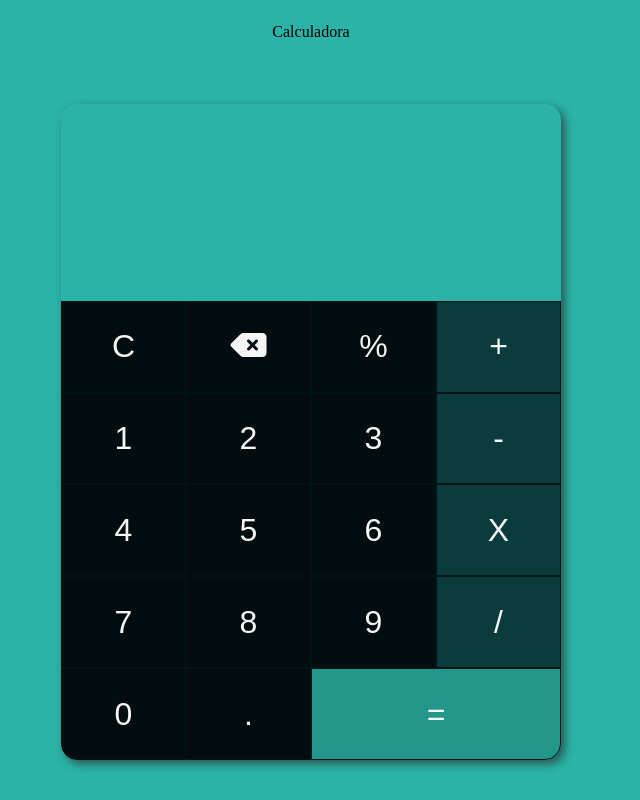
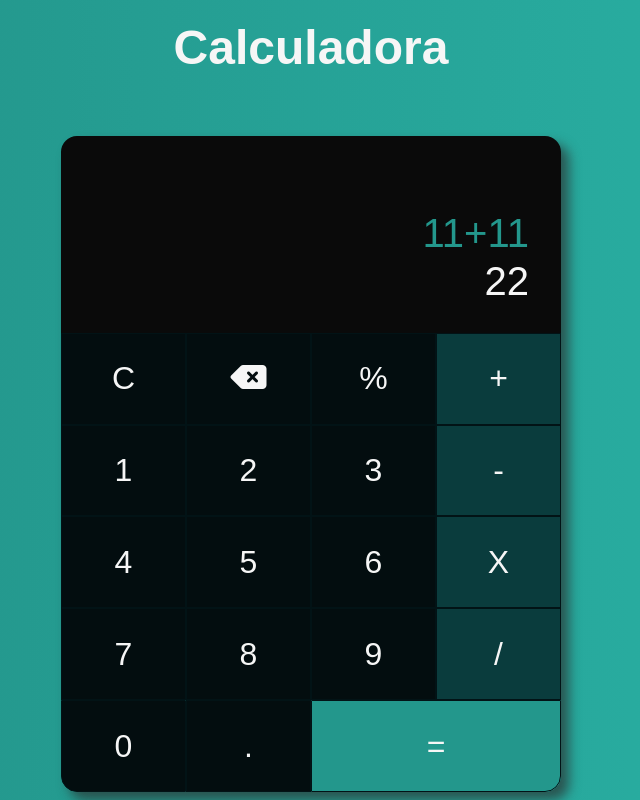
Before and after one commit to AkamineFabio/ExerciciosJS, a plain HTML site: page Calculadora/index.html in a window 1280 px wide. Shown: the whole page, without its empty margins (329-969 px from the left). Drawn offline with Linux system fonts and the light colour scheme.

Commit message:
finishing design

```diff
--- a/Calculadora/index.html
+++ b/Calculadora/index.html
@@ -15,8 +15,8 @@
         <h1 class="title">Calculadora</h1>
         <div class="calculadora__container">
             <div class="calculadora__display">
-                <p class="calculadora__display-content"></p>
-                <p class="calculadora__display-result"></p>
+                <p class="calculadora__display-content">11+11</p>
+                <p class="calculadora__display-result">22</p>
             </div>
             <div class="calculadora__buttons">
                 <button class="btn btn__black">C</button>
--- a/Calculadora/styles/styles.css
+++ b/Calculadora/styles/styles.css
@@ -1,6 +1,8 @@
 :root {
+    --black: #0A0A0A;
     --black-soft: #2b2b2baa;
     --btn-dark: #030D0F;
+    --btn-dark-hover: #010a0c;
     --btn-green: #0A3C3D;
     --btn-border: #021316;
     --btn-green-soft: #23978C;
@@ -10,6 +12,14 @@
 
 body {
     background-color: #2AB3A6;
+    background: linear-gradient(to right, #229086, #2AB4A7);
+    font-family: sans-serif;
+}
+
+.title {
+    font-size: 3rem;
+    font-weight: 700;
+    color: var(--white);
 }
 
 .calculadora {
@@ -25,7 +35,8 @@ body {
 
 .calculadora__container {
     height: calc(90vh - 4rem);
-    box-shadow: .25rem .25rem .5rem var(--black-soft);
+    min-height: 70vh;
+    box-shadow: .5rem .5rem .75rem var(--black-soft);
     display: flex;
     flex-direction: column;
     width: 100%;
@@ -34,6 +45,28 @@ body {
 
 .calculadora__display {
     height: 30%;
+    background-color: var(--black);
+    display: flex;
+    flex-direction: column;
+    justify-content: flex-end;
+    align-items: flex-end;
+    padding: 2rem;
+    gap: .5rem;
+    font-size: 2.5rem;
+    border-top-left-radius: 1rem;
+    border-top-right-radius: 1rem;
+}
+
+.calculadora__display-content {
+    color: var(--btn-green-soft);
+    max-width: 100%;
+    overflow-wrap: break-word;
+}
+
+.calculadora__display-result {
+    color: var(--white);
+    max-width: 100%;
+    overflow-wrap: break-word;
 }
 
 .calculadora__buttons {
@@ -48,18 +81,34 @@ body {
     border-radius: 0;
     font-size: 2rem;
     color: var(--white);
+    transition: all .3s;
+}
+
+.btn:hover {
+    cursor: pointer;
 }
 
 .btn__black {
     background-color: var(--btn-dark);
 }
 
+.btn__black:hover {
+    background-color: var(--white);
+    color: var(--btn-dark-hover);
+}
+
 .btn__green {
     background-color: var(--btn-green);
 }
 
+.btn__green:hover {
+    background-color: var(--white);
+    color: var(--btn-dark-hover);
+}
+
 .btn__corner {
     border-bottom-left-radius: 1rem;
+
 }
 
 .btn__green-soft {
@@ -67,3 +116,8 @@ body {
     grid-column: span 2;
     border-bottom-right-radius: 1rem;
 }
+
+.btn__green-soft:hover {
+    background-color: var(--white);
+    color: var(--btn-dark-hover);
+}
```
